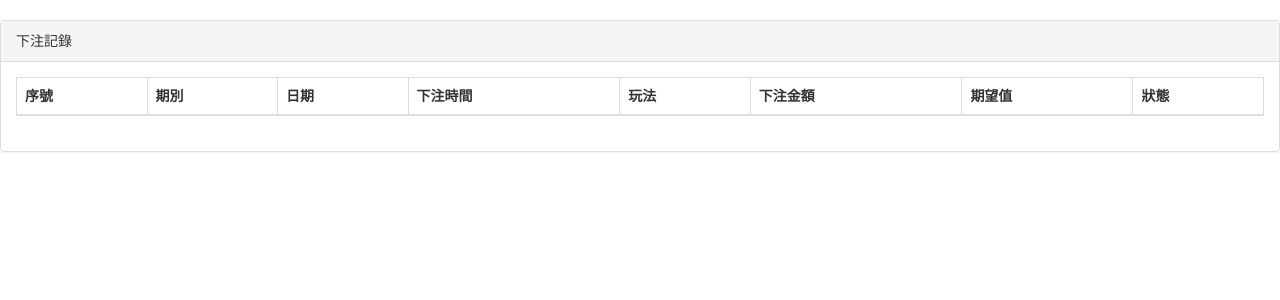
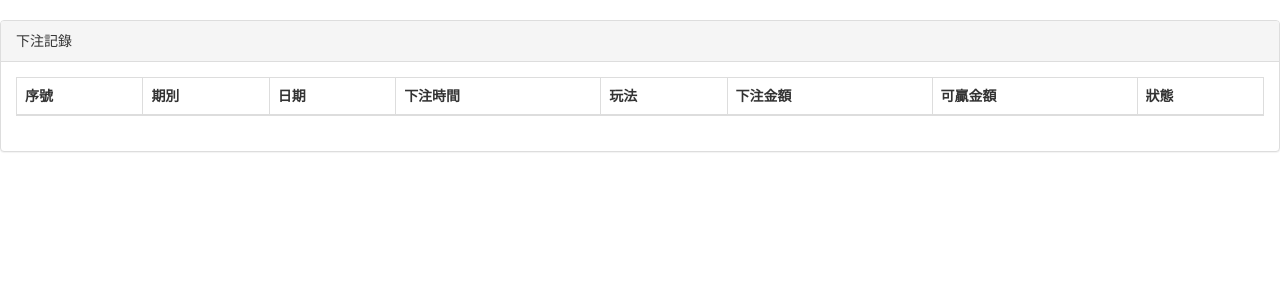
Before and after one commit to kay71029/rd2, a PHP site: page /ShowAdminRecord.php in a window 1280 px wide. Shown: the part 52-352 px from the top of the page. Run offline with PHP 8.4, Linux system fonts and the light colour scheme; the visitor is signed in with stand-in values (Sample User, id 1); data that the repository does not hold is empty.

Commit message:
修改欄位名稱

```diff
--- a/LotteryGame/Main.php
+++ b/LotteryGame/Main.php
@@ -181,7 +181,7 @@ if ($data2 == null) {
                         <th>下注時間</th>
                         <th>玩法</th>
                         <th>下注金額</th>
-                        <th>期望值</th>
+                        <th>可贏金額</th>
                         <th>狀態</th>
                     </tr>
                     </thead>
--- a/LotteryGame/ShowAdminRecord.php
+++ b/LotteryGame/ShowAdminRecord.php
@@ -40,7 +40,7 @@ function ShowAdminRecord()
                         <th>下注時間</th>
                         <th>玩法</th>
                         <th>下注金額</th>
-                        <th>期望值</th>
+                        <th>可贏金額</th>
                         <th>狀態</th>
                     </tr>
                     </thead>
```
